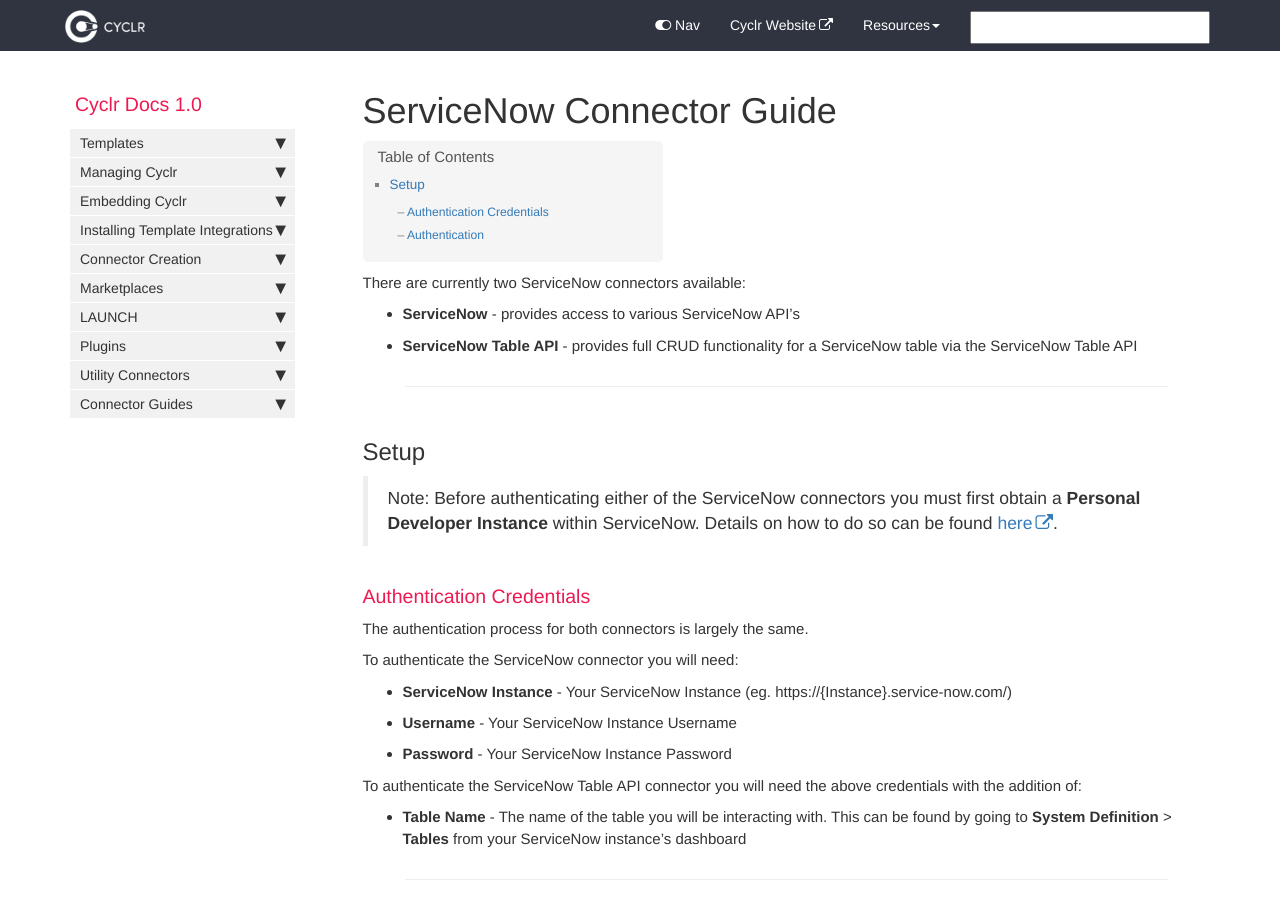
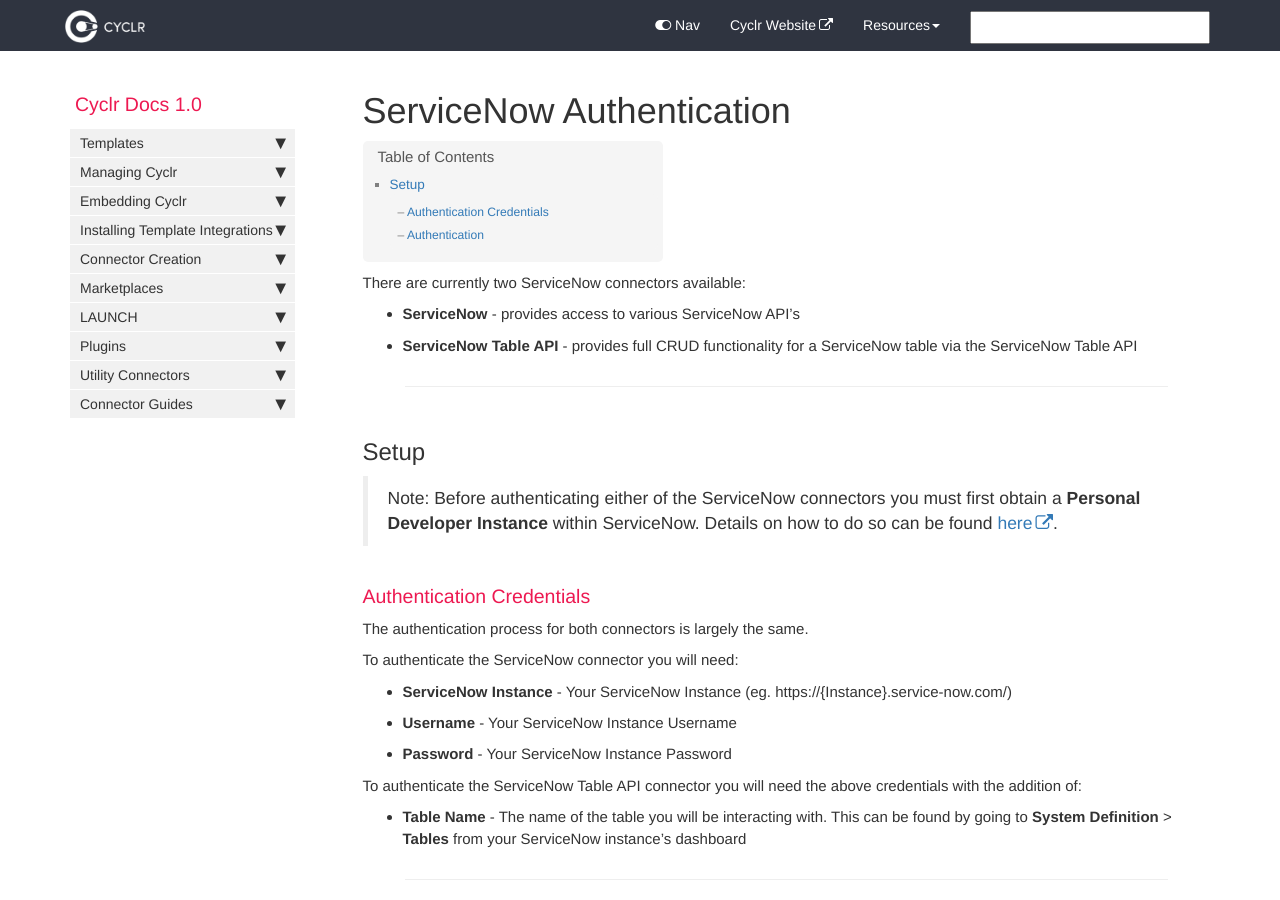
Before and after one commit to sneakysneak/docs, a Jekyll site: the page built from pages/connector-authentication/service_now_docs.md, in a window 1280 px wide and 900 px high. Built offline with Jekyll 4.4.1, drawn with Linux system fonts in a browser that asks for light colours; comment, search, counter and statistics services are not loaded.

Commit message:
changed title of service now docs

```diff
--- a/pages/connector-authentication/service_now_docs.md
+++ b/pages/connector-authentication/service_now_docs.md
@@ -1,5 +1,5 @@
 ---
-title: ServiceNow Connector Guide
+title: ServiceNow Authentication
 sidebar: cyclr_sidebar
 permalink: servicenow--connector
 tags: [connector]
```
